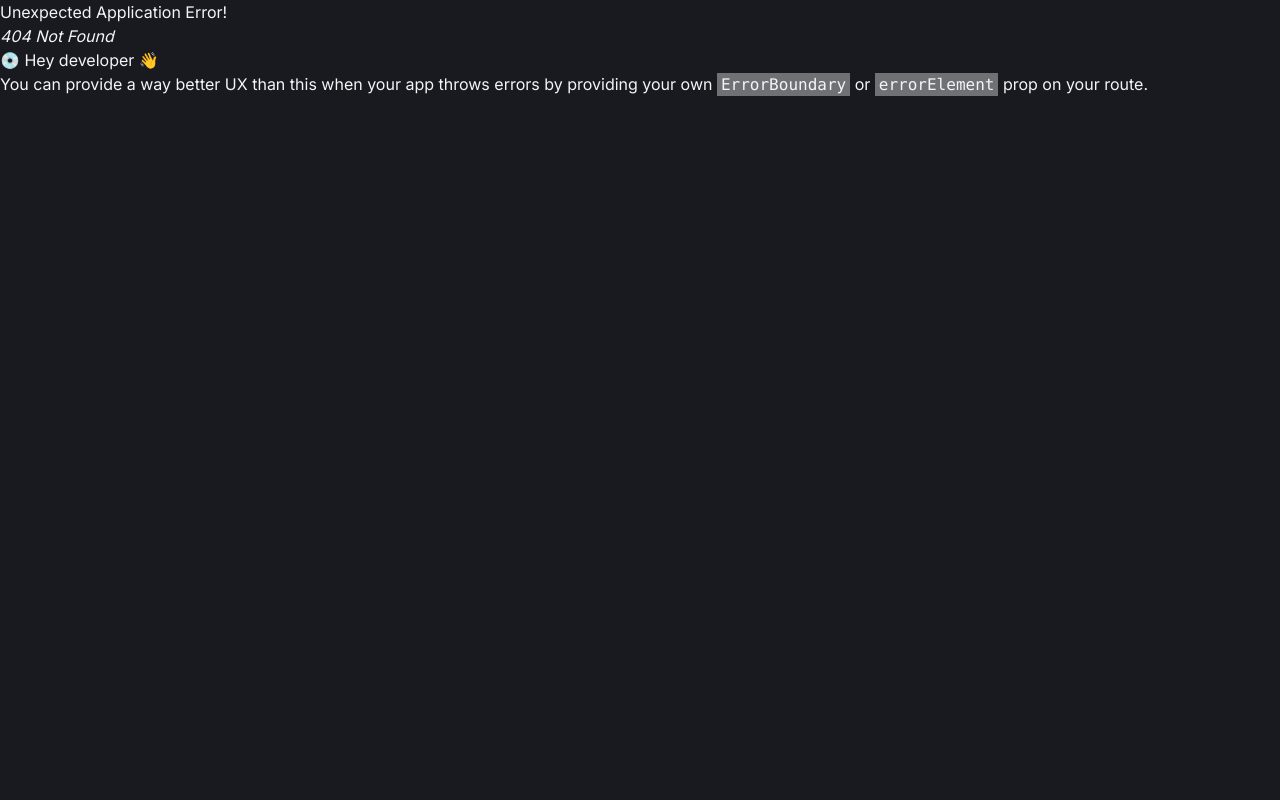
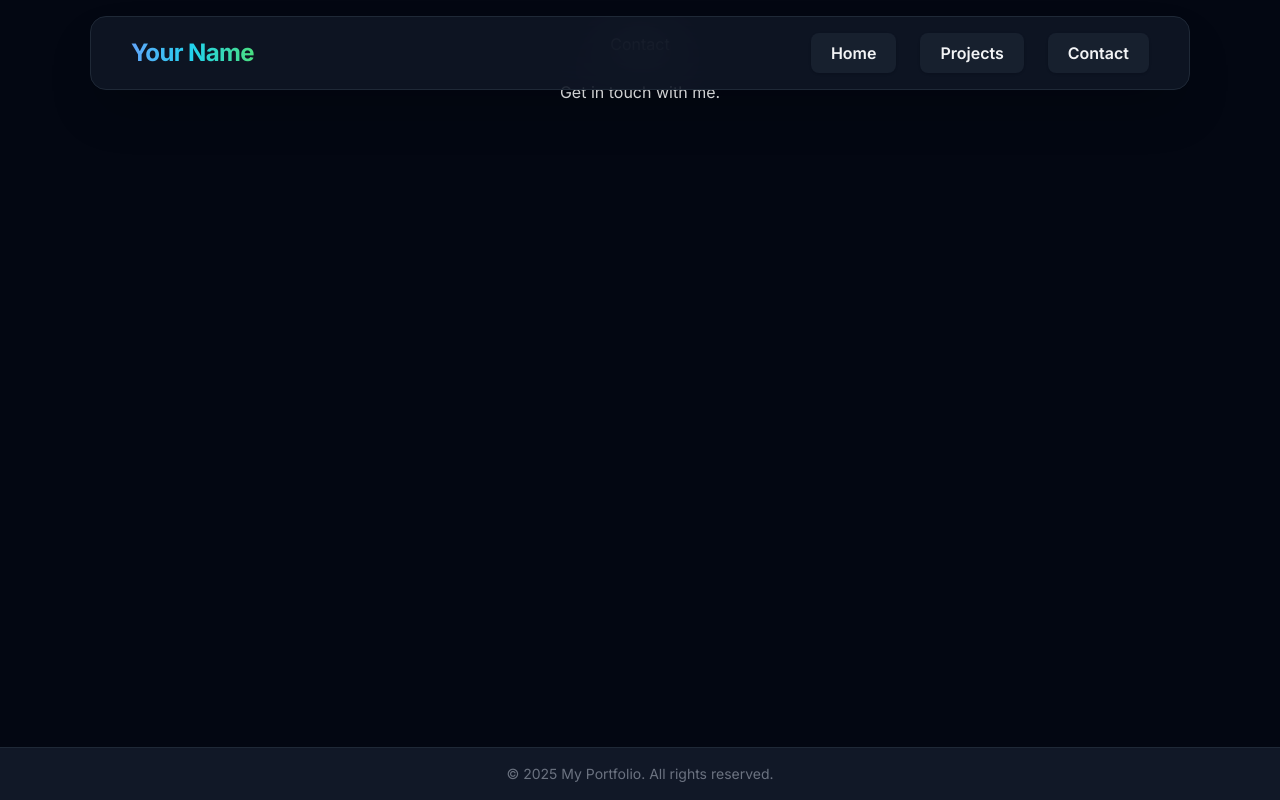
Before and after one commit to mathysn/portfolio, a React (Vite) app: page /portfolio/portfolio/contact in a window 1280 px wide. Before the commit this address had no page. Built offline with nearby package versions, Linux system fonts and the light colour scheme.

Commit message:
first commit

```diff
--- a/src/components/Navbar.tsx
+++ b/src/components/Navbar.tsx
@@ -2,9 +2,9 @@ import React from "react";
 import { useNavigate, useLocation } from "react-router-dom";
 
 const navLinks = [
-  { name: "Home", path: "/" },
-  { name: "Projects", path: "/projects" },
-  { name: "Contact", path: "/contact" },
+  { name: "Home", path: "/portfolio/" },
+  { name: "Projects", path: "/portfolio/projects" },
+  { name: "Contact", path: "/portfolio/contact" },
 ];
 
 const Navbar: React.FC = () => {
@@ -13,7 +13,7 @@ const Navbar: React.FC = () => {
   return (
     <nav className="fixed top-0 left-0 w-full z-50 flex justify-center pointer-events-none">
       <div className="pointer-events-auto w-[700px] md:w-[900px] lg:w-[1100px] mx-auto mt-4 rounded-2xl backdrop-blur-xl bg-gray-900/80 border border-gray-800 shadow-2xl flex items-center justify-between px-10 py-4">
-        <div onClick={() => navigate('/')} className="text-2xl font-bold tracking-tight text-transparent bg-clip-text bg-gradient-to-r from-blue-400 via-cyan-400 to-green-400 cursor-pointer">Your Name</div>
+        <div onClick={() => navigate('/portfolio/')} className="text-2xl font-bold tracking-tight text-transparent bg-clip-text bg-gradient-to-r from-blue-400 via-cyan-400 to-green-400 cursor-pointer">Your Name</div>
         <div className="flex space-x-6">
           {navLinks.map(link => {
             const isActive = location.pathname === link.path;
```
Also changed, not shown: src/core/router.tsx (+4 -4 lines).
